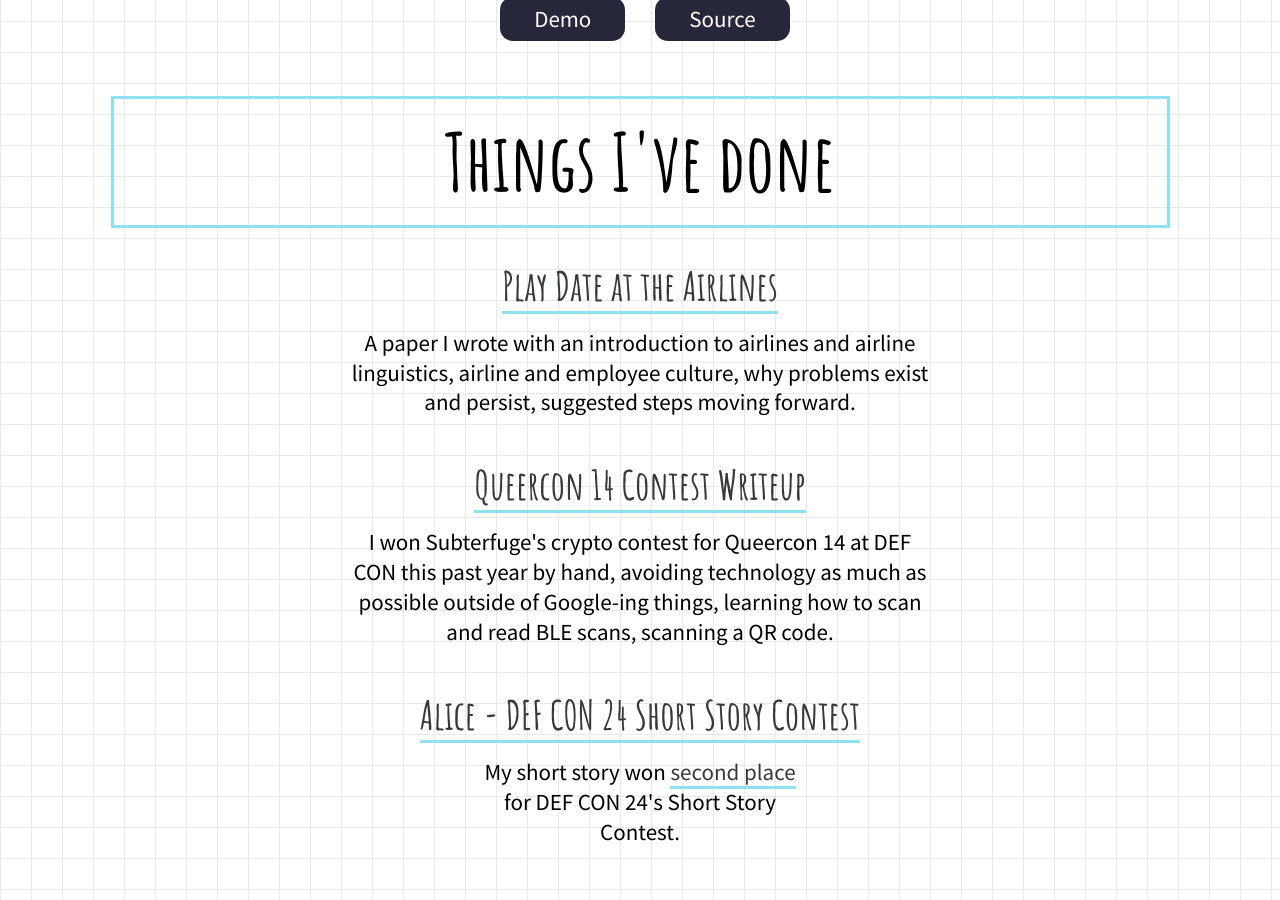
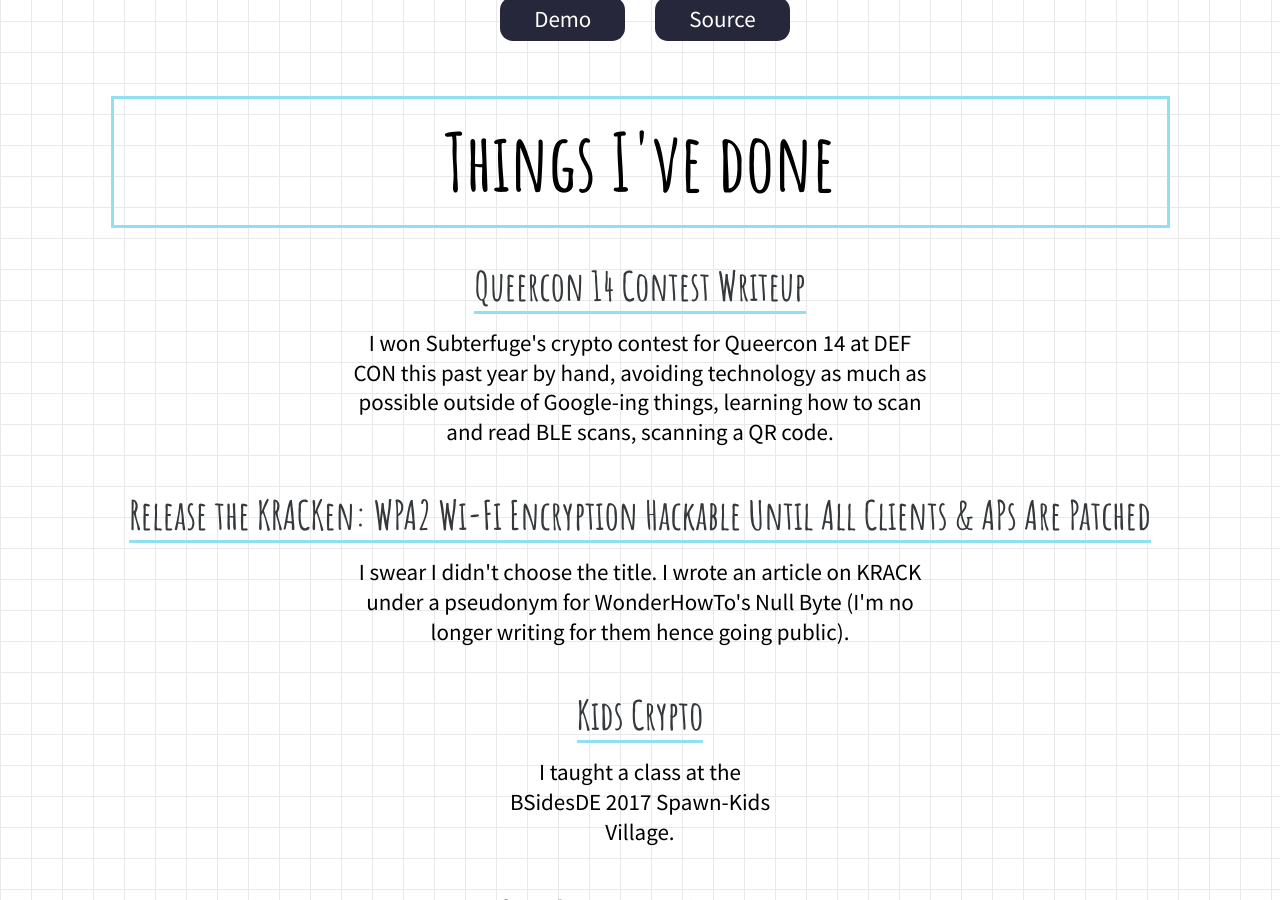
Before and after one commit to Avizc/avizc.github.io, a Jekyll site: the page index.html, which Jekyll copies as it is, in a window 1280 px wide and 900 px high, scrolled down 3637 px. Built offline with Jekyll 4.4.1, drawn with Linux system fonts in a browser that asks for light colours; nearby versions of some CDN libraries; library files that are not in the unit come from our copies.

Commit message:
Added more things I've done

```diff
--- a/index.html
+++ b/index.html
@@ -171,13 +171,22 @@
                 <h2>Things I've done</h2>
             </header>
     </section>
+    <section class="stuff queercon14">
+        <h3><a href="http://avizajac.com/2017/08/01/queercon-14-contest.html" target="_blank">Queercon 14 Contest Writeup</a></h3>
+        <p class="hide-when-small">I won Subterfuge's crypto contest for Queercon 14 at DEF CON this past year by hand, avoiding technology as much as possible outside of Google-ing things, learning how to scan and read BLE scans, scanning a QR code.</p>
+    </section>
+    <section class="stuff krack">
+        <h3><a href="https://null-byte.wonderhowto.com/news/release-kracken-wpa2-wi-fi-encryption-hackable-until-all-clients-aps-are-patched-0180587/" target="_blank">Release the KRACKen:
+            WPA2 Wi-Fi Encryption Hackable Until All Clients & APs Are Patched</a></h3>
+        <p class="hide-when-small">I swear I didn't choose the title. I wrote an article on KRACK under a pseudonym for WonderHowTo's Null Byte (I'm no longer writing for them hence going public).</p>
+    </section>
+    <section class="stuff kids-crypto">
+        <h3><a href="http://slides.com/llzes/kids-crypto" target="_blank">Kids Crypto</a></h3>
+        <p class="hide-when-small">I taught a class at the BSidesDE 2017 Spawn-Kids Village.</p>
+    </section>
     <section class="stuff playdate">
         <h3><a href="http://avizajac.com/files/PlayDateAtTheAirlines.pdf" target="_blank">Play Date at the Airlines</a></h3>
         <p class="hide-when-small">A paper I wrote with an introduction to airlines and airline linguistics, airline and employee culture, why problems exist and persist, suggested steps moving forward.</p>
-    </section>
-    <section class="stuff queercon14">
-        <h3><a href="http://avizajac.com/2017/08/01/queercon-14-contest.html" target="_blank">Queercon 14 Contest Writeup</a></h3>
-        <p class="hide-when-small">I won Subterfuge's crypto contest for Queercon 14 at DEF CON this past year by hand, avoiding technology as much as possible outside of Google-ing things, learning how to scan and read BLE scans, scanning a QR code.</p>
     </section>
     <section class="stuff dc-short">
         <h3><a href="https://media.defcon.org/DEF%20CON%2024/DEF%20CON%2024%20short%20story%20contest/DEFCON-24-Avi-Zajac-Alice.txt" target="_blank">Alice - DEF CON 24 Short Story Contest</a></h3>
```
